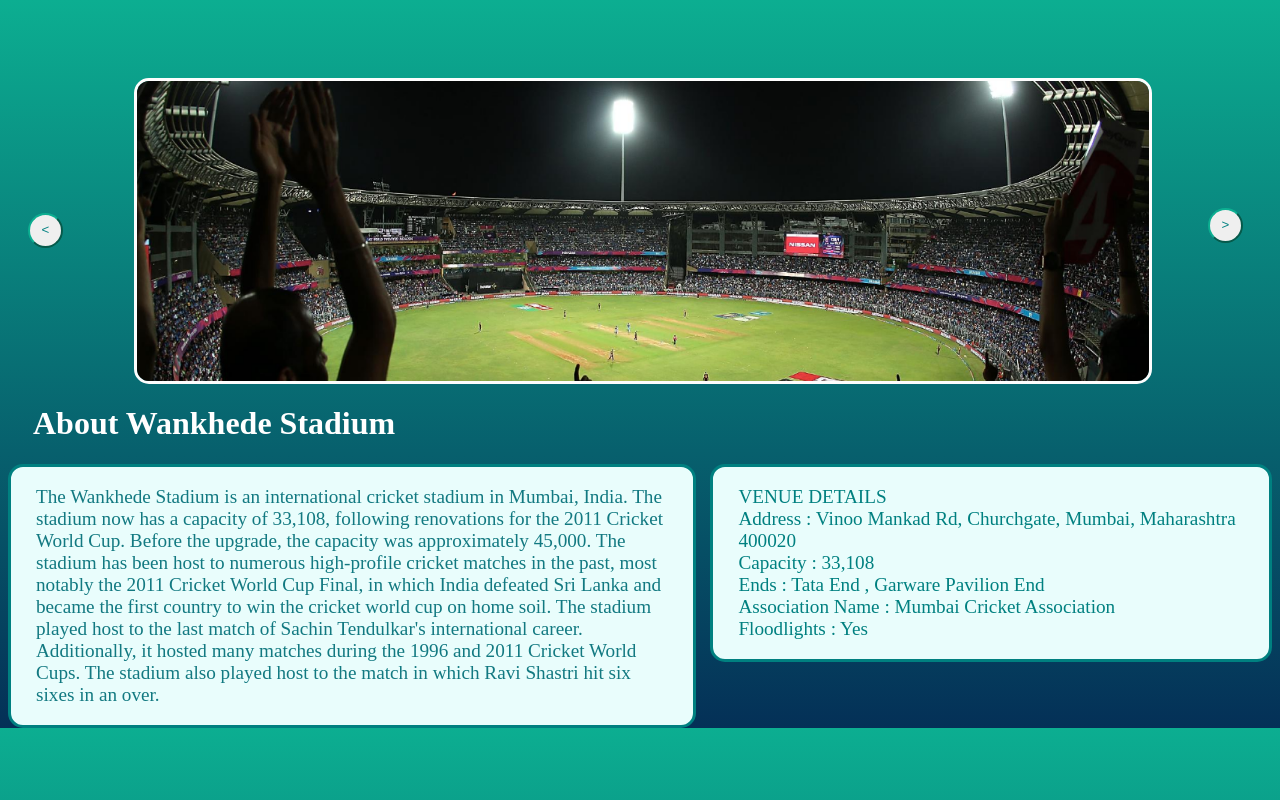
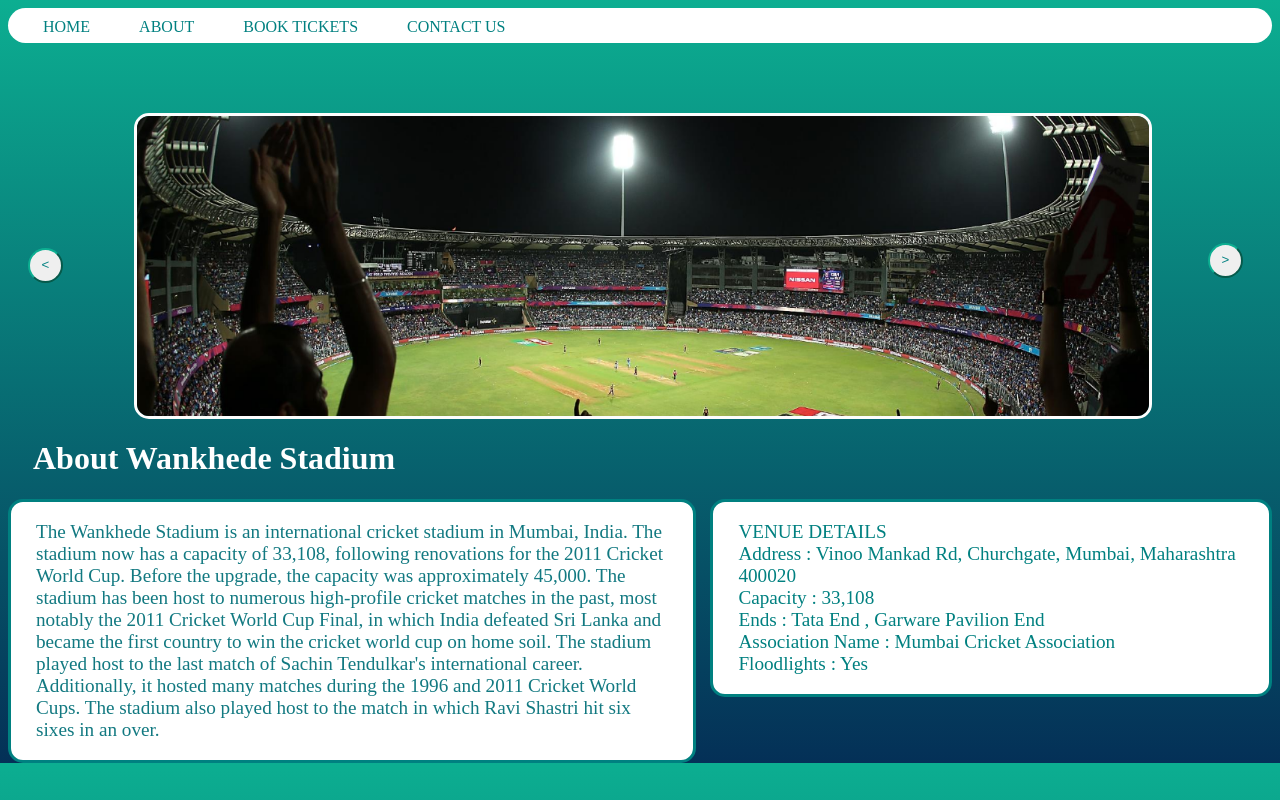
Before and after one commit to Hitstar53/RealCoders, a plain HTML site: page Wankhede/Pro1/index.html in a window 1280 px wide. Drawn offline with Linux system fonts and the light colour scheme.

Commit message:
phase 1.1

```diff
--- a/Wankhede/Pro1/index.html
+++ b/Wankhede/Pro1/index.html
@@ -8,12 +8,16 @@
     <title>Welcome to Wankhede</title>
 </head>
 <body>
+    <div class="topnav">
+        <li>HOME</li>
+        <li>ABOUT</li>
+        <li>BOOK TICKETS</li>
+        <li>CONTACT US</li>
+      </div>
     <div>
         <button id="fwd" class="toggle" onclick="change()">
             >
         </button>
-    </div>
-    <div>
         <button id="bkd" class="toggle" onclick="changeb()">
             <
         </button>
--- a/Wankhede/Pro1/index.js
+++ b/Wankhede/Pro1/index.js
@@ -6,7 +6,7 @@ function change(){
     if(index==imgList.length){
         index=0
     }
-    console.log(1)
+    console.log(2)
     image=document.getElementById("wkd")
     image.src=imgList[index]
 }
--- a/Wankhede/Pro1/style.css
+++ b/Wankhede/Pro1/style.css
@@ -1,5 +1,5 @@
 #info{
-    background-color: #e9fdfc;
+    background-color: #FFFFFF;
     justify-content: space-evenly;
     color: #127981;
     border: 3px solid #008080;
@@ -44,7 +44,7 @@
     justify-content: flex-start;
     text-align: left;
     padding-left: 50px;
-    background-color: #e9fdfc;
+    background-color: #FFFFFF;
     justify-content: space-evenly;
     border: 3px solid #008080;
     color: #008080;
@@ -77,3 +77,21 @@ img{
     border: 3px solid#fdfdfd;
     border-radius: 15px;
 }
+.topnav {
+    background-color:#FFFFFF;
+    border-radius: 20px;
+    height: 35px;
+    overflow: hidden;
+}
+
+.topnav li:hover {
+    background-color: #127981;
+    color: #FFFFFF;
+  }
+li{
+    color: #008080;
+    list-style-type: none;
+    display: inline-block;
+    padding: 10px;
+    margin-left: 25px;
+}
```
